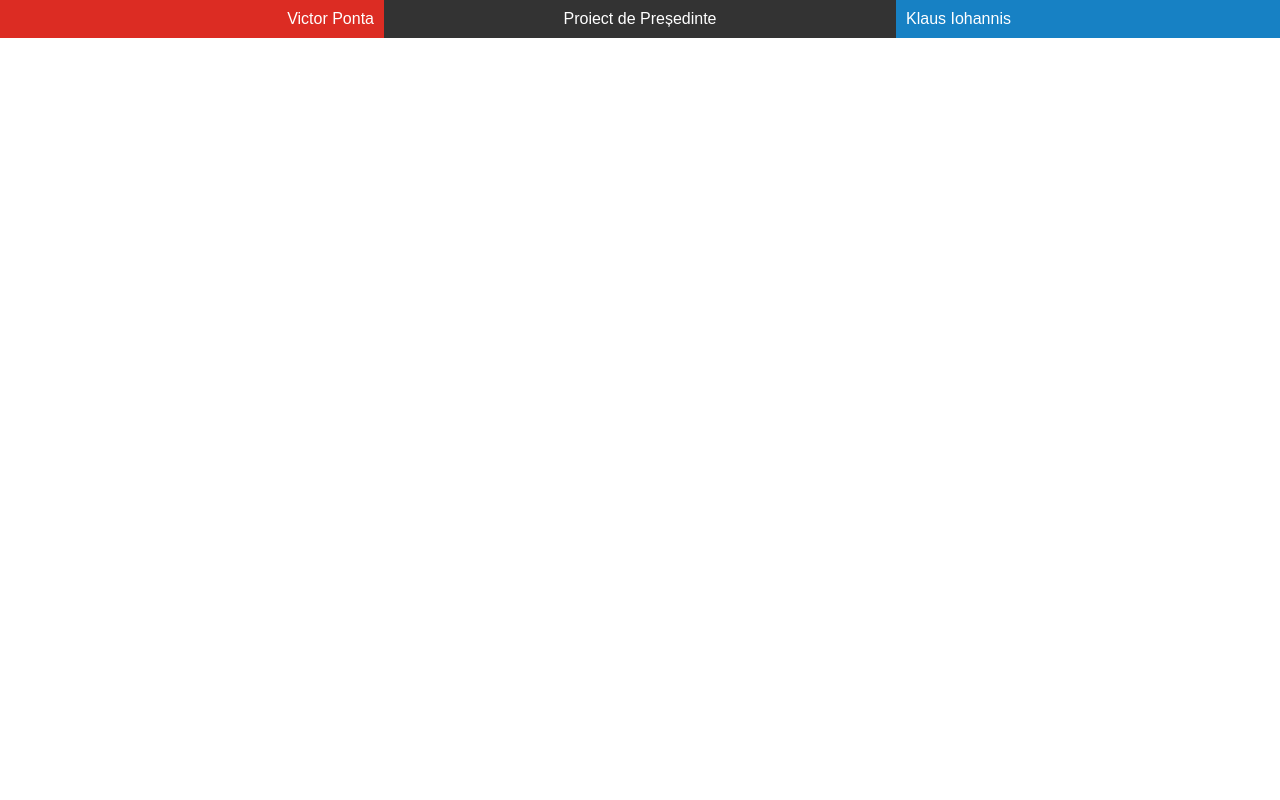
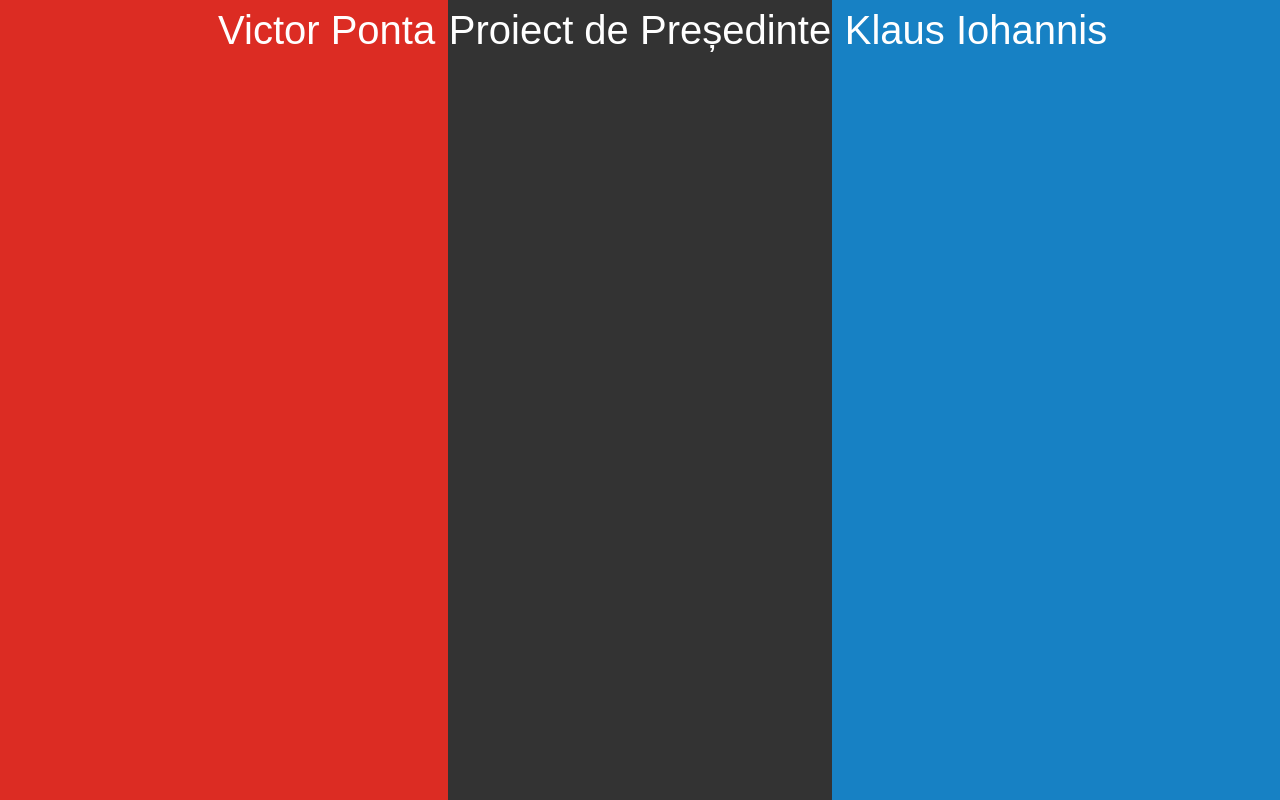
Before and after one commit to AlexandruMihailescu/proiectdepresedinte, a plain HTML site: page index.html in a window 1280 px wide. Drawn offline with nearby package versions, Linux system fonts and the light colour scheme.

Commit message:
new variant

```diff
--- a/css/global.css
+++ b/css/global.css
@@ -1,115 +1,95 @@
-@media screen {
-    @-ms-viewport { width: device-width; }
-}
-body {
+html, body {
+  margin: 0px;
+  padding: 0px;
+  max-height: 100%;
+  max-width: 100%;
+  overflow: hidden;
+  font-size: 5vh;
+  color: #ffffff;
   font-family: sans-serif;
-  margin: 0;
-  padding: 0;
 }
 
-#question{
-  height: 10px;
-  padding: 10px;
+.frame{
+  float: left;
+  padding: 1vh, 1vw;
 }
 
-a{
-  color: #ffffff;
+#Ponta {
+  margin: 0px;
+  padding: 0px;
+  background: #DC2C23;
 }
 
-.navbar{
-  list-style-type: none;
-  margin: 0;
-  padding: 0;
-  color: #ffffff;
-  height: 18px;
+#Neutru {
+  margin: 0px;
+  padding: 0px;
+  background: #333333;
 }
 
-.menu{
-  display: inline;
-  float: left;
-  font-size: 16px;
+#Iohannis {
+  margin: 0px;
+  padding: 0px;
+  background: #1781C4;
 }
 
-.menu a, div{
-  padding: 10px;
-}
-.dropdown-menu{
-  list-style-type: none;
-  margin: 0;
-  padding: 0;
-}
-.dropdown-menu>li{
-  display: block;
-}
-
-#menu-Ponta{
-  background: #DC2C23;
-  width: 30%;
-  min-width: 144px;
-  text-align: right;
-}
-
-#menu-Despre{
-  background: #333333;
-  width: 40%;
-  min-width: 192px;
-  text-align: center;
-}
-
-#menu-Despre>.dropdown-menu{
-  font-size: 80%;
-  text-align: justify;
-  padding: 10px;
-}
-
-#menu-Iohannis{
-  background: #1781C4;
-  width: 30%;
-  min-width: 144px;
-  text-align: left;
-}
-
-.noselect {
-    -webkit-touch-callout: none;
-    -webkit-user-select: none;
-    -khtml-user-select: none;
-    -moz-user-select: none;
-    -ms-user-select: none;
-    user-select: none;
-}
-
-.defaultCursor {
-cursor:default;
-}
-
-.helpCursor{
-cursor: help;
-}
-
-.pointerCursor{
-cursor: pointer;
-}
-  .dropdown-menu>li{
-  display: inline;
+@media (max-aspect-ratio: 3/2){
+  .frame#Ponta, .frame#Iohannis{
+    width: 100vw;
+    height: 35vh;
   }
-@media only screen and (max-width: 480px) {
-  #menu-Ponta{
-    width: 100%;
+  .frame#Neutru{
+    width: 100vw;
+    height: 30vh;
   }
-  #menu-Despre{
-    width: 100%;
+  .navbar{
+    position: absolute;
+    width: 78vw;
   }
-  #menu-Iohannis{
-    width: 100%;
+  #Ponta .navbar{
+    bottom: 66vh;
+    left: 1vw;
+    text-align: left;
   }
-  .dropdown-menu>li{
-  display: inline;
+  #Neutru .navbar{
+    left: 10vw;
+    right: 10vw;
+    top: 36vh;
+    text-align: center;
+  }
+  #Iohannis .navbar{
+    top: 66vh;
+    right: 1vw;
+    text-align: right;
   }
 }
 
-@media only screen and (max-width: 768px) {
+@media (min-aspect-ratio: 3/2){
+  .frame#Ponta, .frame#Iohannis{
+    width: 35vw;
+    height: 100vh;
+  }
+  .frame#Neutru{
+    width: 30vw;
+    height: 100vh;
+  }
+  .navbar{
+    position: absolute;
+    width: 30vw;
+  }
+  #Ponta .navbar{
+    top: 1vh;
+    right: 66vw;
+    text-align: right;
+  }
+  #Neutru .navbar{
+    left: 35vw;
+    right: 35vw;
+    top: 1vh;
+    text-align: center;
+  }
+  #Iohannis .navbar{
+    top: 1vh;
+    left: 66vw;
+    text-align: left;
+  }
 }
-
-@media only screen and (max-width: 1024px) {
-
-}
--- a/index.html
+++ b/index.html
@@ -1,67 +1,26 @@
 <!DOCTYPE html>
-
 <html lang="en">
   <head>
     <meta charset="utf-8" />
+    <meta name="viewport" content="width=device-width, height=device-height, initial-scale=1">
     <title>Proiect de Președinte</title>
-    <meta name="title" content="Proiect de Președinte">
-    <meta name="copyright" content="Drepturile privitoare la aplicatie sunt rezervate.\n Drepturile pentru programele electorale revin respectivilor candidați">
-
     <link rel="stylesheet" type="text/css" media="all" href="css/global.css" />
   </head>
   <body>
-    <nav>
-      <ul class="navbar">
-        <li class="menu noselect" id="menu-Ponta">
-          <div class="pointerCursor">Victor Ponta</div>
-          <ul class="dropdown-menu">
-            <li>
-              <a href="victorponta.ro">Website</a>
-            </li>
-            <li>
-              <a href="https://www.facebook.com/victor.ponta">Facebook</a>
-            </li>
-            <li>
-              <a href="https://twitter.com/Victor_Ponta">Twitter</a>
-            </li>
-          </ul>
-        </li>
-        <li class="menu noselect" id="menu-Despre">
-          <div class="helpCursor">Proiect de Președinte</div>
-          <ul class="dropdown-menu">
-            <li class="defaultCursor">
-              &nbsp;&nbsp;Această aplicație permite compararea proiectelor celor doi candidați la Președinția României.
-            </li>
-            </br>
-            <li class="defaultCursor">
-              &nbsp;&nbsp;Informațiile sunt extrase din programele postate pe site-urile acestora.
-            </li>
-            <li>
-              Pentru sesizări:<a href="mailto:alexandrumihailescu_dev@outlook.com?subject='Sesizare Proiect de Presedinte'">aici</a>
-            </li>
-          </ul>
-        </li>
-        <li class="menu noselect" id="menu-Iohannis">
-          <div class="pointerCursor">Klaus Iohannis</div>
-          <ul class="dropdown-menu">
-            <li>
-              <a href="http://www.iohannispresedinte.ro/">Website</a>
-            </li>
-            <li>
-              <a href="https://www.facebook.com/klausiohannis">Facebook</a>
-            </li>
-            <li>
-              <a href="https://twitter.com/KlausIohannis">Twitter</a>
-            </li>
-          </ul>
-        </li>
-      </ul>
-    </nav>
-    <div id=question>
+    <div class="frame" id="Ponta">
+      <div class="navbar">
+        Victor Ponta
+      </div>
     </div>
-    <div id="main">
+    <div class="frame" id="Neutru">
+      <div class="navbar">
+        Proiect de Președinte
+      </div>
     </div>
-    <script src="http://ajax.googleapis.com/ajax/libs/jquery/2.0.3/jquery.min.js"></script>
-    <script src="js/global.js"></script>
+    <div class="frame" id="Iohannis">
+      <div class="navbar">
+        Klaus Iohannis
+      </div>
+    </div>
   </body>
 </html>
--- a/js/global.js
+++ /dev/null
@@ -1,13 +0,0 @@
-function toggleDropdown( event ) {
-  var target = $( event.target );
-  if (target.is(".menu>div")) {
-    target.parent().find(".dropdown-menu").toggle();
-    target.parent().siblings().find(".dropdown-menu").toggle(false);
-  }
-}
-$(document).on('click', function(event) {
-  if (!$(event.target).closest('.menu').length) {
-    $(".menu").find(".dropdown-menu").hide();
-  }
-});
-$(".menu").click(toggleDropdown).find(".dropdown-menu").hide();
```
